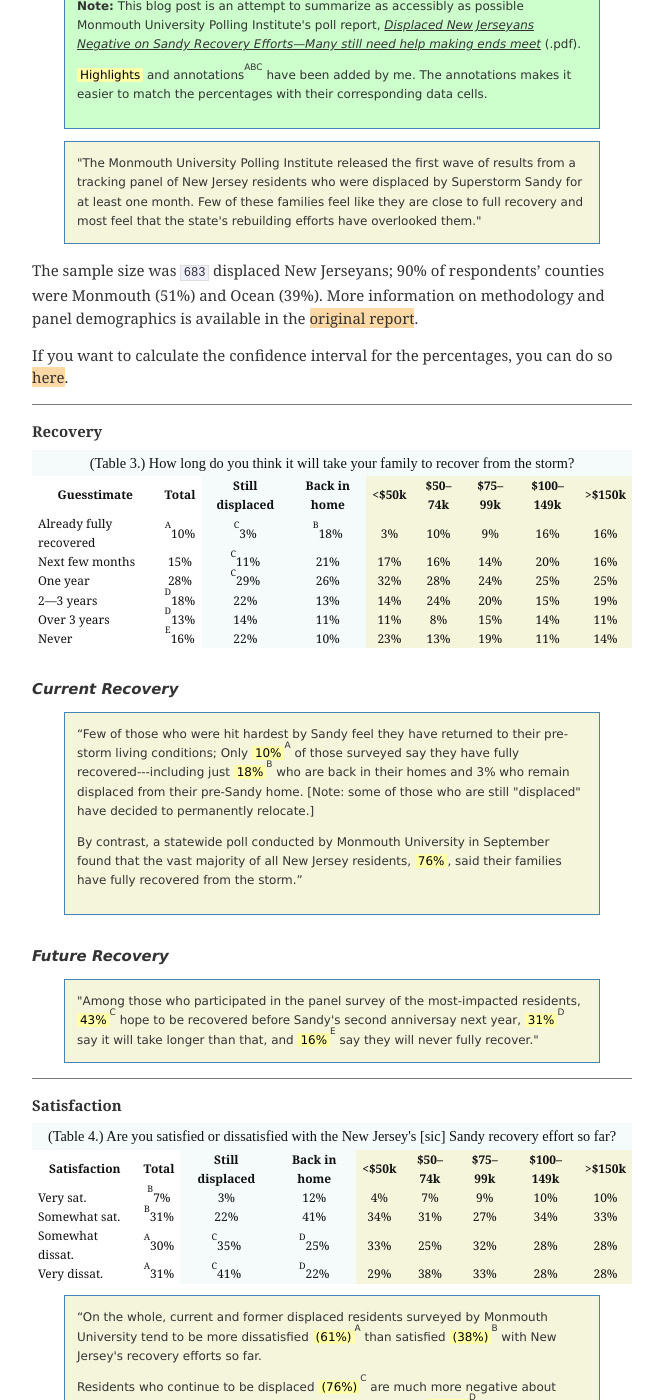
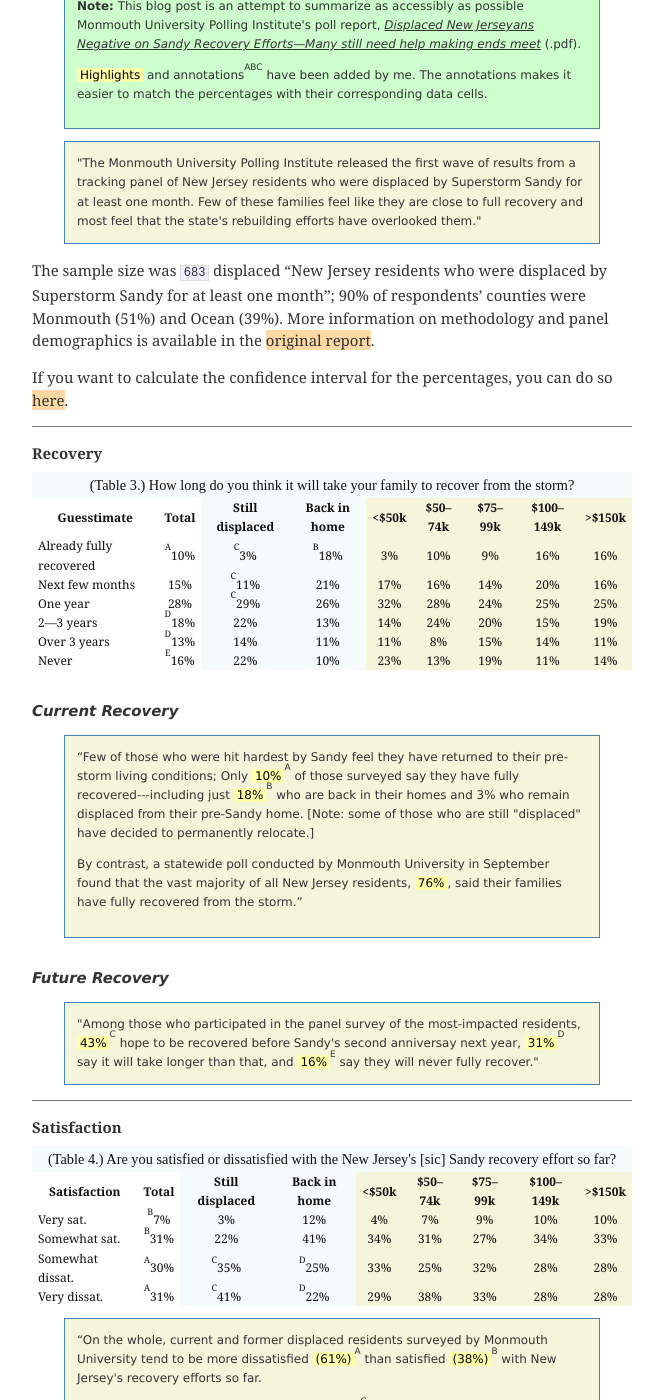
Before and after one commit to ndarville/ndarville.github.io, a Jekyll site: the page built from _posts/2013-12-26-sandy-anniversay-survey.markdown, in a window 1280 px wide and 1400 px high, scrolled down 392 px. Shown: the whole window, without its empty margins (308-971 px from the left). Built offline with Jekyll 4.4.1, drawn with Linux system fonts in a browser that asks for light colours; Markdown is read by kramdown in place of the engine named in the settings; some of the changed text lies outside the part shown.

Commit message:
Cleaned up description of survey respondents

```diff
--- a/_posts/2013-12-26-sandy-anniversay-survey.markdown
+++ b/_posts/2013-12-26-sandy-anniversay-survey.markdown
@@ -39,7 +39,7 @@
     "The Monmouth University Polling Institute released the first wave of results from a tracking panel of New Jersey residents who were displaced by Superstorm Sandy for at least one month. Few of these families feel like they are close to full recovery and most feel that the state's rebuilding efforts have overlooked them."
 </div>
 
-The sample size was `683` displaced New Jerseyans; 90% of respondents' counties were Monmouth (51%) and Ocean (39%). More information on methodology and panel demographics is available in the [original report][report].
+The sample size was `683` displaced "New Jersey residents who were displaced by Superstorm Sandy for at least one month"; 90% of respondents' counties were Monmouth (51%) and Ocean (39%). More information on methodology and panel demographics is available in the [original report][report].
 
 If you want to calculate the confidence interval for the percentages, you can do so [here][calculate].
 
@@ -279,7 +277,7 @@
 </table>
 
 <div class="box quote">
-    &ldquo;Among <strong>impacted residents</strong> in the panel survey, the vast majority <mark class="data-forgotten">(75%)</mark><sup>A</sup> say that people like them have largely been forgotten in the recovery effort---including <mark class="data-forgotten-displaced">(85%)</mark><sup>B</sup> of those still displaced and <mark class="data-forgotten-back-home">(64%)</mark><sup>C</sup> of those who have returned to their homes. Only <mark class="data-helped">(25%)</mark><sup>D</sup> of those surveyed feel that the state's recovery effort has focused on helping them.
+    &ldquo;Among impacted residents in the panel survey, the vast majority <mark class="data-forgotten">(75%)</mark><sup>A</sup> say that people like them have largely been forgotten in the recovery effort---including <mark class="data-forgotten-displaced">(85%)</mark><sup>B</sup> of those still displaced and <mark class="data-forgotten-back-home">(64%)</mark><sup>C</sup> of those who have returned to their homes. Only <mark class="data-helped">(25%)</mark><sup>D</sup> of those surveyed feel that the state's recovery effort has focused on helping them.
 
     <p>&lsquo;The Sandy recovery effort is certainly a tale of two states. New Jerseyans who were displaced by the storm, even if they are now back in their homes, are significantly more negative than other Garden State residents about the pace and focus of recovery,&rsquo; said Patrick Murray, director for the Monmouth University Polling Institute, which is conducting the ongoing study under a grant from the New Jersey Recovery Fund.&rdquo;</p>
 </div>
```
Also changed, not shown: other parts of _posts/2013-12-26-sandy-anniversay-survey.markdown (+0 -2 lines).
